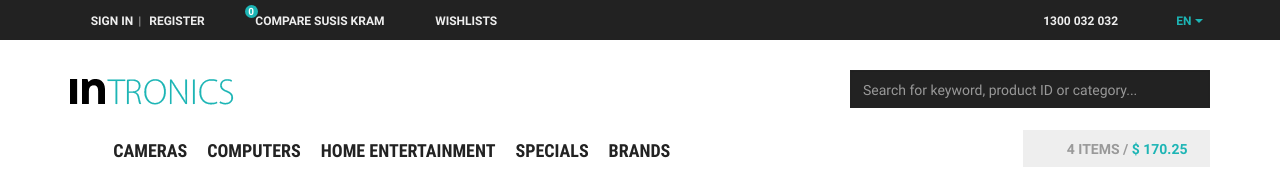
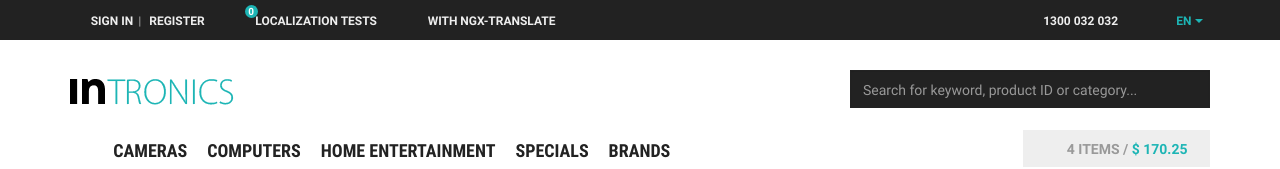
Before and after one commit to tbouliere-datasolution/intershop-pwa, an Angular app: page / in a window 1280 px wide. Shown: the top 169 px of the page. Built offline with nearby package versions, Linux system fonts and the light colour scheme; a web font is replaced by a local one.

Commit message:
second  commit for localization test

```diff
--- a/src/app/header.component.html
+++ b/src/app/header.component.html
@@ -18,12 +18,12 @@
 <li><!-- BEGIN TEMPLATE app_sf_responsive/default/inc/header/ProductCompareStatus --><a class="compare-status" href="http://localhost:480/INTERSHOP/web/WFS/inSPIRED-inTRONICS-Site/en_US/-/USD/ViewProductCompare-Show" rel="nofollow">
 <span class="glyphicon-equalizer glyphicon glyphicon-header-icon"></span>
 <span class="compare-count-text" data-ajax-content="http://localhost:480/INTERSHOP/web/WFS/inSPIRED-inTRONICS-Site/en_US/-/USD/ViewProductCompare-Status"><!-- BEGIN TEMPLATE app_sf_responsive/default/inc/header/ProductCompareStatusData --><div id="compare-count" data-compare-ids="">0</div>
-<span class="hidden-xs">Compare Susis kRAM</span>
+<span class="hidden-xs">LOCALIZATION TESTS</span>
 <script type="text/javascript">RetailShop.setCompareState();</script><!-- END TEMPLATE app_sf_responsive/default/inc/header/ProductCompareStatusData --></span>
 </a><!-- END TEMPLATE app_sf_responsive/default/inc/header/ProductCompareStatus --></li>
 <li><!-- BEGIN TEMPLATE app_sf_responsive/default/account/wishlist/WishlistStatus --><a href="https://localhost:4443/INTERSHOP/web/WFS/inSPIRED-inTRONICS-Site/en_US/-/USD/ViewUserAccount-ShowLogin?TargetPipeline=ViewWishlist-ViewAll" class="" rel="nofollow">
 <span class="glyphicon-heart glyphicon glyphicon-header-icon"></span>
-<span class="hidden-xs">Wishlists</span>
+<span class="hidden-xs">WITH ngx-translate</span>
 </a><!-- END TEMPLATE app_sf_responsive/default/account/wishlist/WishlistStatus --></li>
 <li class="visible-xs">
 <a href="https://localhost:4443/INTERSHOP/web/WFS/inSPIRED-inTRONICS-Site/en_US/-/USD/ViewCart-View"><span class="glyphicon glyphicon-shopping-cart glyphicon-header-icon"></span></a>
```
